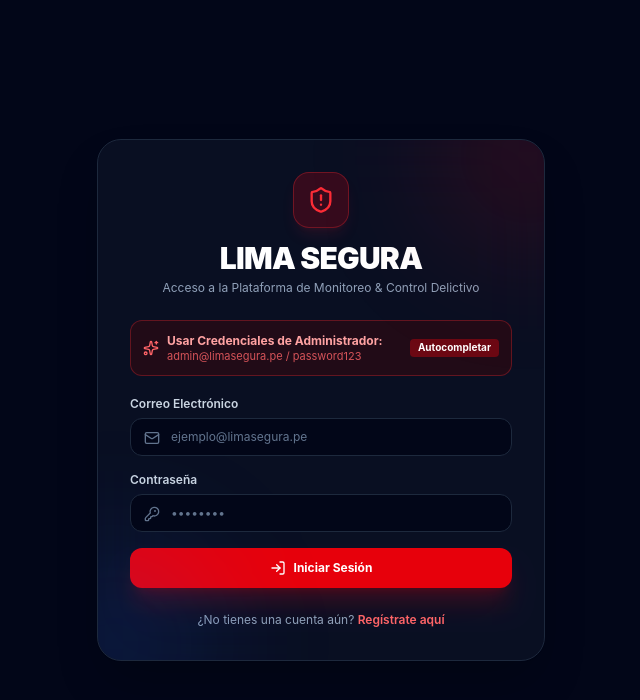
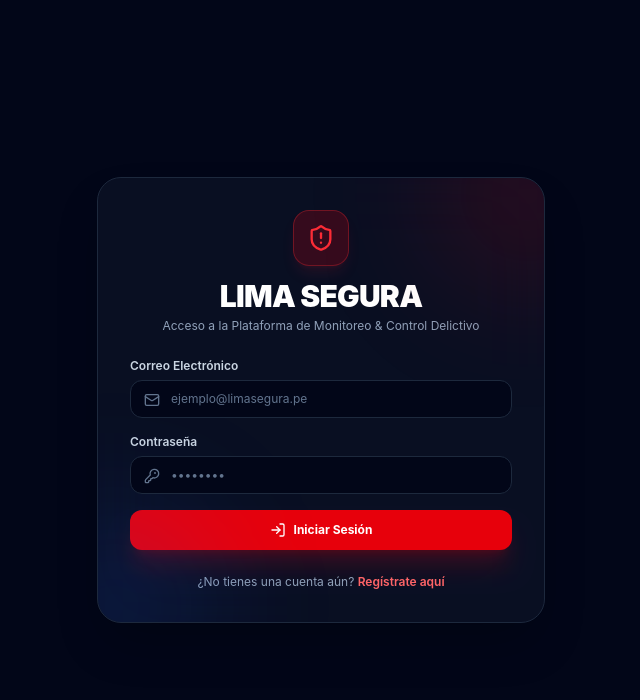
Before and after one commit to Kamilo0620/lima-segura-web, a React (Vite) app: page /login in a window 1280 px wide. Shown: the top 700 px of the page, without its empty margins (319-959 px from the left). Built offline with nearby package versions, Linux system fonts and the light colour scheme.

Commit message:
fix: quitar credenciales de admin de la pantalla de login

```diff
--- a/src/pages/LoginPage.tsx
+++ b/src/pages/LoginPage.tsx
@@ -4,7 +4,7 @@ import { Link, useLocation, useNavigate } from 'react-router-dom'
 import toast from 'react-hot-toast'
 import { useAuth } from '../hooks/useAuth'
 import { getErrorMessage } from '../services/api'
-import { KeyRound, LogIn, Mail, ShieldAlert, Sparkles } from 'lucide-react'
+import { KeyRound, LogIn, Mail, ShieldAlert } from 'lucide-react'
 import Spinner from '../components/Spinner'
 
 export default function LoginPage() {
@@ -36,11 +36,6 @@ export default function LoginPage() {
     }
   }
 
-  function handleFillAdmin() {
-    setEmail('admin@limasegura.pe')
-    setPassword('password123')
-  }
-
   return (
     <div className="flex min-h-screen items-center justify-center bg-slate-950 px-4 py-12 text-slate-100">
       <div className="relative w-full max-w-md overflow-hidden rounded-3xl border border-slate-800 bg-slate-900/60 p-8 shadow-2xl backdrop-blur-2xl">
@@ -60,24 +55,6 @@ export default function LoginPage() {
             Acceso a la Plataforma de Monitoreo & Control Delictivo
           </p>
         </div>
-
-        {/* Quick Demo Credentials Pill */}
-        <button
-          type="button"
-          onClick={handleFillAdmin}
-          className="mb-5 flex w-full items-center justify-between rounded-xl border border-red-500/30 bg-red-950/40 p-3 text-xs text-red-300 transition hover:bg-red-900/50"
-        >
-          <div className="flex items-center gap-2">
-            <Sparkles className="h-4 w-4 text-red-400 shrink-0" />
-            <div className="text-left">
-              <span className="font-bold">Usar Credenciales de Administrador:</span>
-              <div className="text-[11px] text-red-400/80">admin@limasegura.pe / password123</div>
-            </div>
-          </div>
-          <span className="rounded bg-red-800/60 px-2 py-0.5 text-[10px] font-bold text-white">
-            Autocompletar
-          </span>
-        </button>
 
         {/* Form */}
         <form onSubmit={handleSubmit} className="space-y-4">
```
